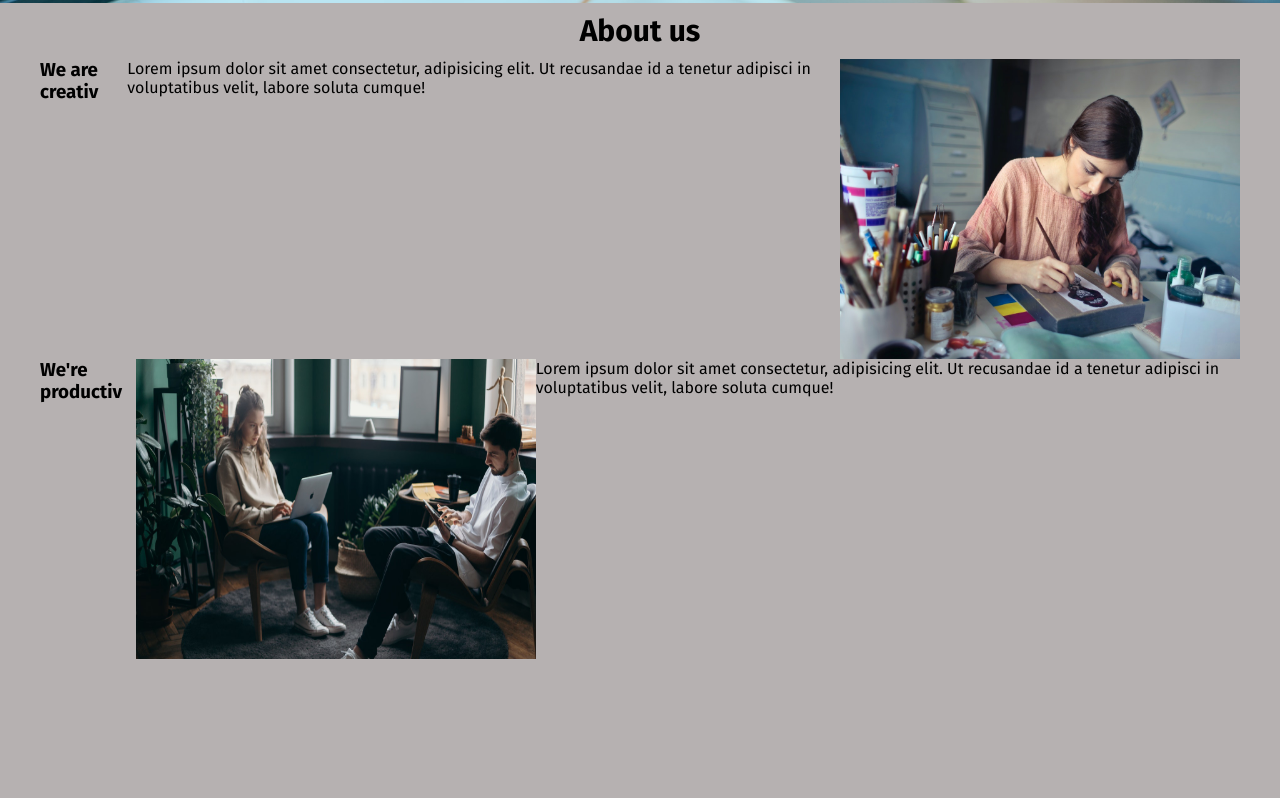
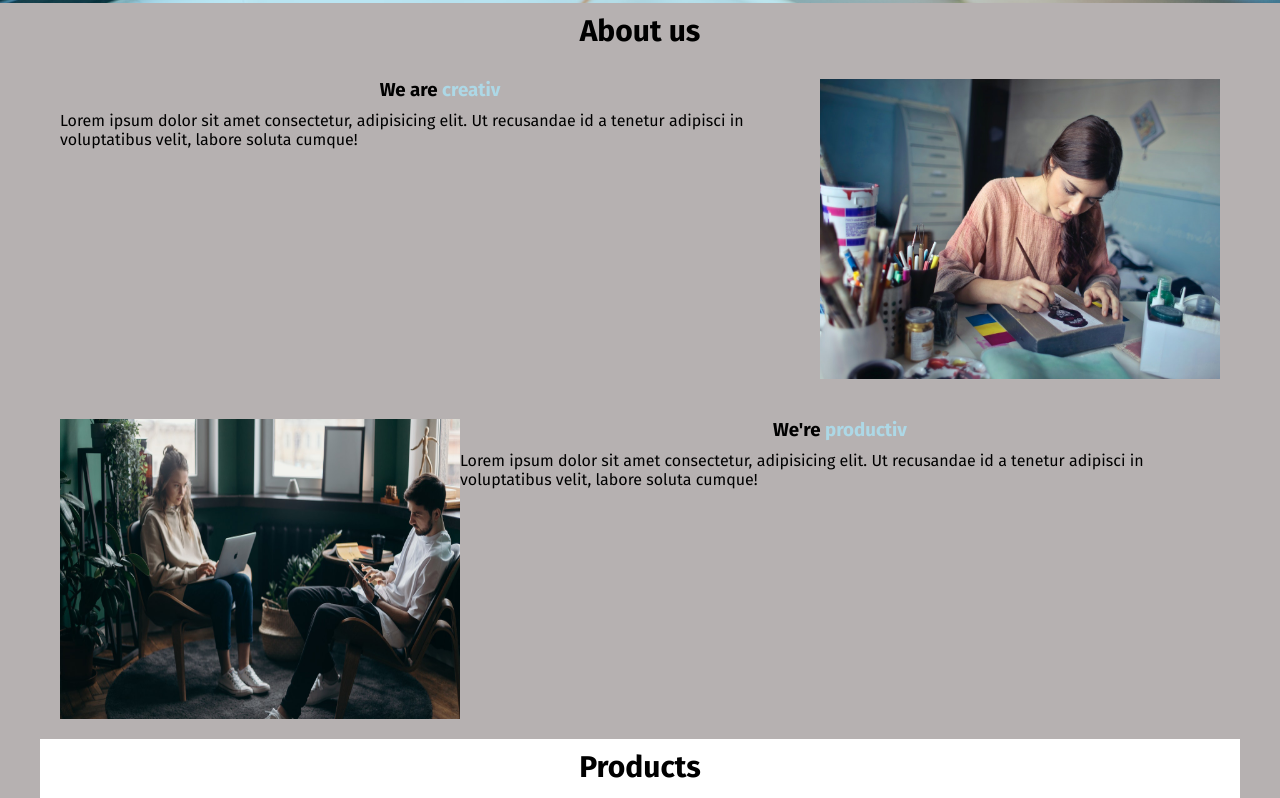
Before and after one commit to Adrian95TheCoder/FirstLandingPage_exercise, a plain HTML site: page index.html in a window 1280 px wide. Shown: the part 861-1659 px from the top of the page. Before the commit the page ends 1520 px from the top, so only its background shows below. Drawn offline with Linux system fonts and the light colour scheme.

Commit message:
added styles to about us

```diff
--- a/Assets/Css/style.css
+++ b/Assets/Css/style.css
@@ -3,6 +3,9 @@
     box-sizing: border-box;
     margin: 0;
     padding: 0;
+}
+html{
+    scroll-behavior: smooth;
 }
 .wrapper{
     margin: 0 auto;
@@ -18,6 +21,9 @@ body{
     font-size: 30px;
     color: black;
     padding:10px;
+}
+section{
+    scroll-margin-top: 60px;
 }
 /* Navigation */
 .nav{
@@ -88,8 +94,18 @@ body{
 /* About us */
 .about-us-box{
     display: flex;
+    padding: 20px;
 }
 img{
     height: 300px;
     width: 400px;
 }
+.about-us-box-text-title{
+    text-align: center;
+    padding-bottom: 10px;
+}
+/* Products */
+.products{
+    background-color: #fff;
+    height: 100vh;
+}
--- a/index.html
+++ b/index.html
@@ -32,15 +32,22 @@
     <section class="about-us wrapper" id="about-us">
         <h2 class="section-title">About us</h2>
         <div class="about-us-box">
-            <h3 class="about-us-box-title">We are creativ</h3>
-            <p>Lorem ipsum dolor sit amet consectetur, adipisicing elit. Ut recusandae id a tenetur adipisci in voluptatibus velit, labore soluta cumque!</p>
+            <div class="about-us-box-text">
+                <h3 class="about-us-box-text-title">We are<span class="hero-text-header-element">&nbspcreativ</span></h3>
+                <p>Lorem ipsum dolor sit amet consectetur, adipisicing elit. Ut recusandae id a tenetur adipisci in voluptatibus velit, labore soluta cumque!</p>
+             </div>
             <img src="./Assets/Img/creativity.jpg" alt="women creating design of website">
         </div>
         <div class="about-us-box">
-            <h3 class="about-us-box-title">We're productiv</h3>
             <img src="./Assets/Img/Productivity.jpg" alt="team working on their project together">
-            <p>Lorem ipsum dolor sit amet consectetur, adipisicing elit. Ut recusandae id a tenetur adipisci in voluptatibus velit, labore soluta cumque!</p>
+            <div class="about-us-box-text">
+                <h3 class="about-us-box-text-title">We're <span class="hero-text-header-element">productiv</span></h3>
+                <p>Lorem ipsum dolor sit amet consectetur, adipisicing elit. Ut recusandae id a tenetur adipisci in voluptatibus velit, labore soluta cumque!</p>
+            </div>
         </div>
+    </section>
+    <section class="products wrapper" id="products">
+        <h2 class="section-title">Products</h2>
     </section>
 </body>
 </html>
```
